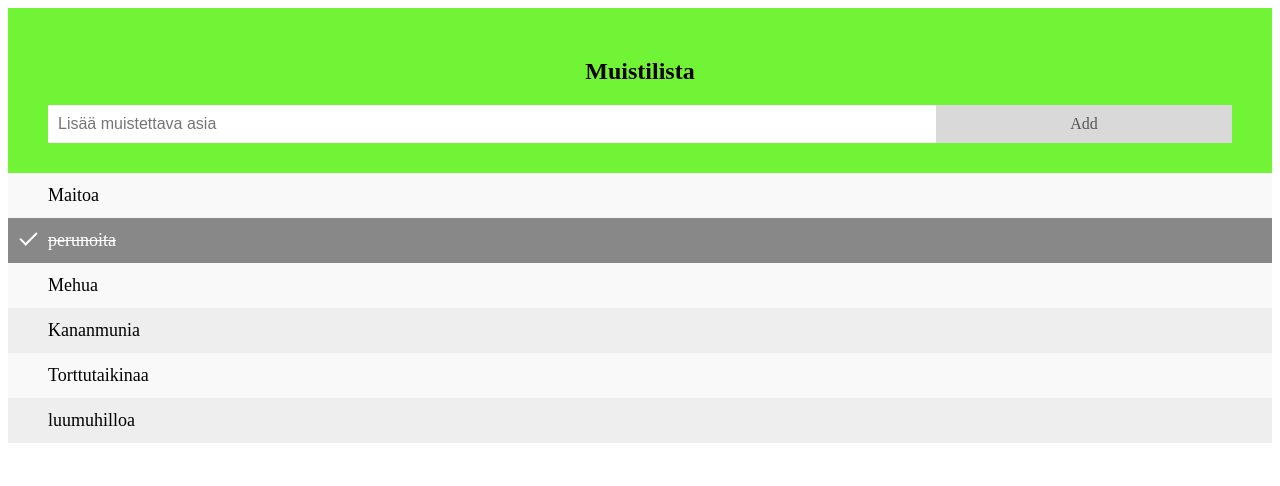
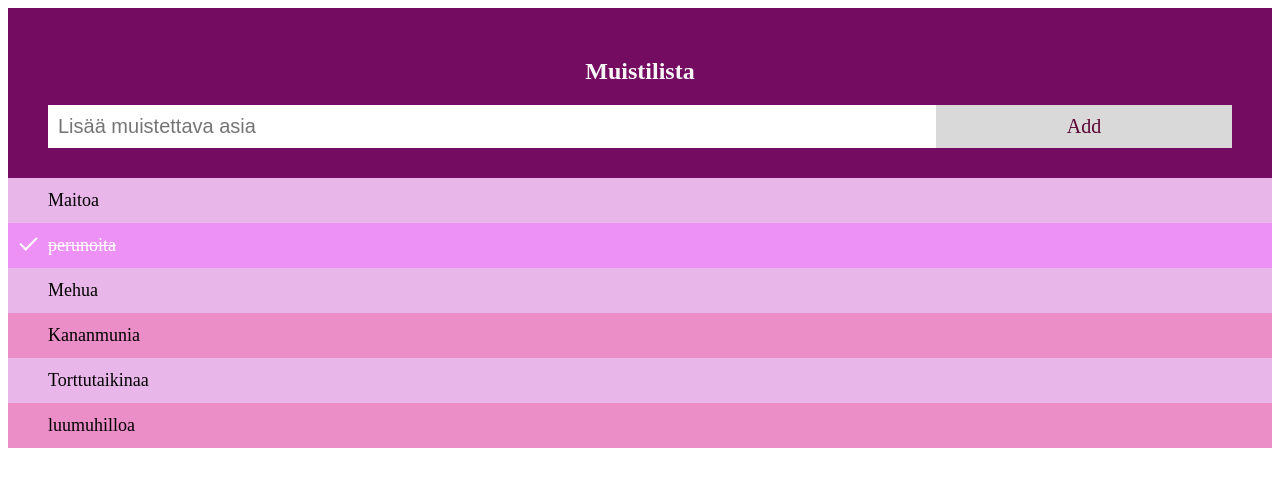
Before and after one commit to lanafabscoding/palvelinohjelmointikt, a plain HTML site: page todolist.html in a window 1280 px wide. Drawn offline with Linux system fonts and the light colour scheme.

Commit message:
Lisää muotoilua

```diff
--- a/todolist.css
+++ b/todolist.css
@@ -15,35 +15,35 @@ ul li {
   cursor: pointer;
   position: relative;
   padding: 12px 8px 12px 40px;
-  background: #eee;
+  background: rgb(235, 141, 199);
   font-size: 18px;
   transition: 0.2s;
 
-  /* make the list items unselectable */
+  /* list itemeitä ei voi voi valita */
   -webkit-user-select: none;
   -moz-user-select: none;
   -ms-user-select: none;
   user-select: none;
 }
 
-/* Set all odd list items to a different color (zebra-stripes) */
+/* Parittomille listelementeille eri väri kuin parillisille */
 ul li:nth-child(odd) {
-  background: #f9f9f9;
+  background: #e9b6e9;
 }
 
-/* Darker background-color on hover */
+/* Kun hoveroi hiirellä lista itemin päälle, väri muuttuu */
 ul li:hover {
   background: #ddd;
 }
 
-/* When clicked on, add a background color and strike out text */
+/* Kun itemiä klikataan, lisää taustaväri ja korosta teksiä */
 ul li.checked {
-  background: #888;
+  background: rgb(238, 145, 247);
   color: #fff;
   text-decoration: line-through;
 }
 
-/* Add a "checked" mark when clicked on */
+/* Lisää check-merkki kun itemiä klikataan */
 ul li.checked::before {
   content: '';
   position: absolute;
@@ -57,7 +57,7 @@ ul li.checked::before {
   width: 7px;
 }
 
-/* Style the close button */
+/* Poistonapin muotoilu */
 .close {
   position: absolute;
   right: 0;
@@ -70,11 +70,11 @@ ul li.checked::before {
   color: white;
 }
 
-/* Style the header */
+/* Headerin muotoilu */
 .header {
-  background-color: #72f436;
+  background-color: #740c62;
   padding: 30px 40px;
-  color: rgb(14, 1, 1);
+  color: rgb(248, 246, 246);
   text-align: center;
 }
 
@@ -85,7 +85,7 @@ ul li.checked::before {
   clear: both;
 }
 
-/* Style the input */
+/* Input-kentän muotoilu */
 input {
   margin: 0;
   border: none;
@@ -93,18 +93,18 @@ input {
   width: 75%;
   padding: 10px;
   float: left;
-  font-size: 16px;
+  font-size: 20px;
 }
 
-/* Style the "Add" button */
+/* Add buttonin muotoilu */
 .addBtn {
   padding: 10px;
   width: 25%;
   background: #d9d9d9;
-  color: #555;
+  color: rgb(92, 3, 52);
   float: left;
   text-align: center;
-  font-size: 16px;
+  font-size: 20px;
   cursor: pointer;
   transition: 0.3s;
   border-radius: 0;
```
